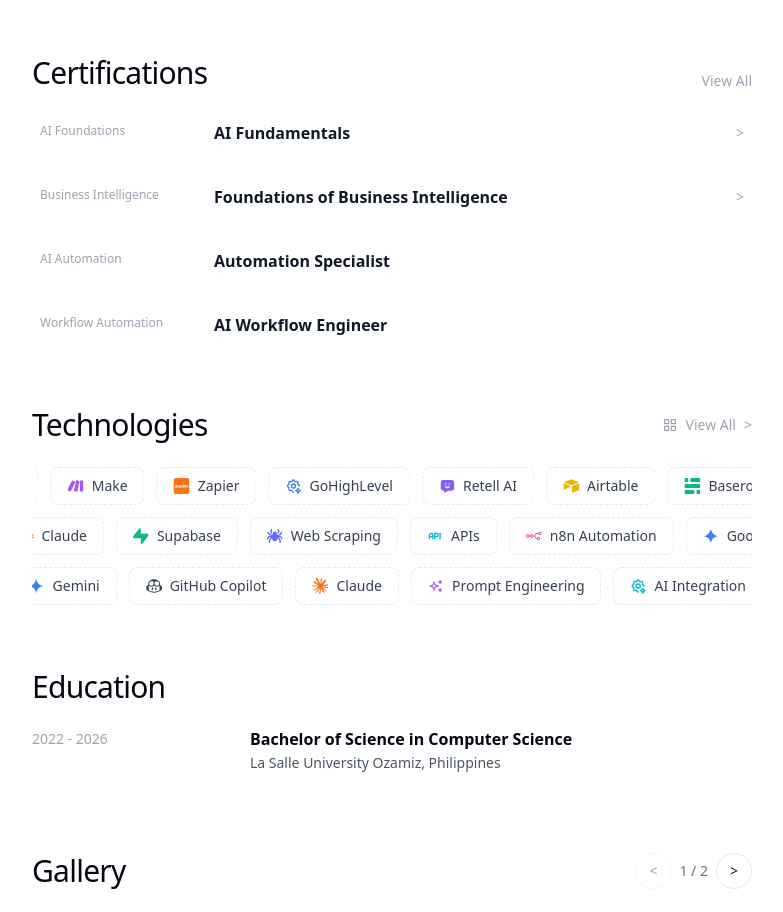
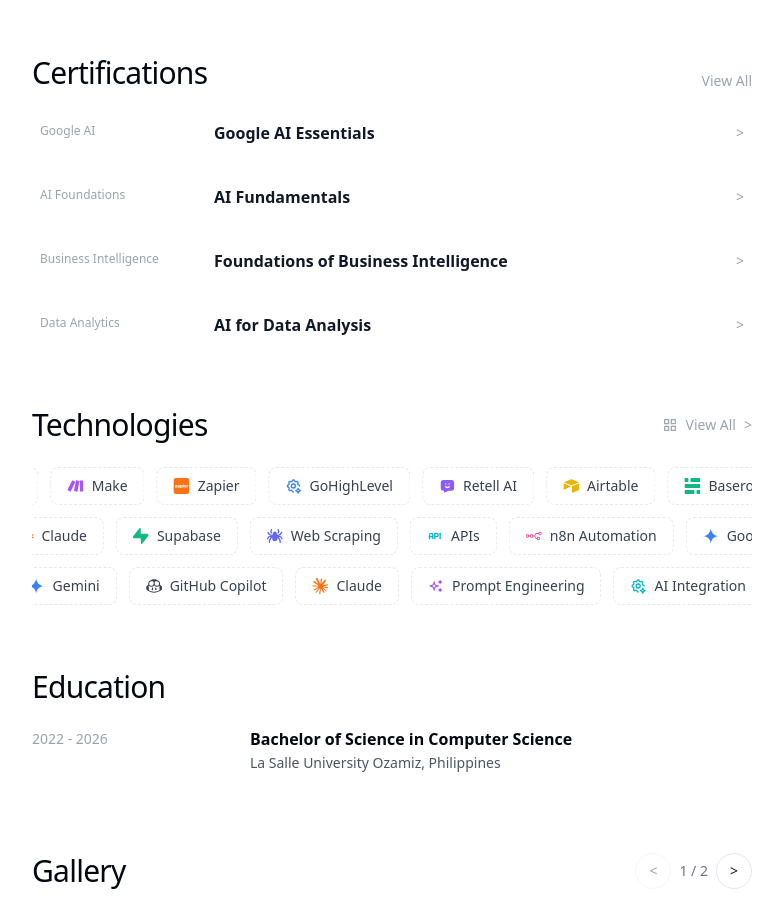
Before and after one commit to nicho-boi/portfolio-alicando, a Next.js app: page / in a window 1280 px wide. Shown: the part 2980-3892 px from the top of the page, without its empty margins (248-1031 px from the left). Built offline with nearby package versions, Linux system fonts and the light colour scheme.

Commit message:
Update resume and certificates

```diff
--- a/pages/index.js
+++ b/pages/index.js
@@ -36,10 +36,10 @@ export default function Home() {
   const isDark = theme === 'dark'
 
   const certificateList = [
+    { title: 'Google AI Essentials', issuer: 'Google AI', href: 'https://coursera.org/share/880deb0c2994c82f74f6dd5c7eb116ac' },
     { title: 'AI Fundamentals', issuer: 'AI Foundations', href: 'https://coursera.org/share/68f462d843905b6f5ec0f64d027e2b49' },
     { title: 'Foundations of Business Intelligence', issuer: 'Business Intelligence', href: 'https://coursera.org/share/38259429138245ff5453cc1352032659' },
-    { title: 'Automation Specialist', issuer: 'AI Automation', src: '/sunnybooth-ai-workflow.png' },
-    { title: 'AI Workflow Engineer', issuer: 'Workflow Automation', src: '/sunnybooth-ai-workflow.png' },
+    { title: 'AI for Data Analysis', issuer: 'Data Analytics', href: 'https://coursera.org/share/0d3c5196866273f452ffdd9720bdddae' },
     { title: 'Flutter & Dart', issuer: 'Mobile Development', src: '/flutterdartcert.jpg' },
     { title: 'Data Analytics', issuer: 'Analytics', src: '/Data Analytics Cert-1.png' },
   ]
```
Also changed, not shown: 1 other file (tests, documents, lock files or other folders).
